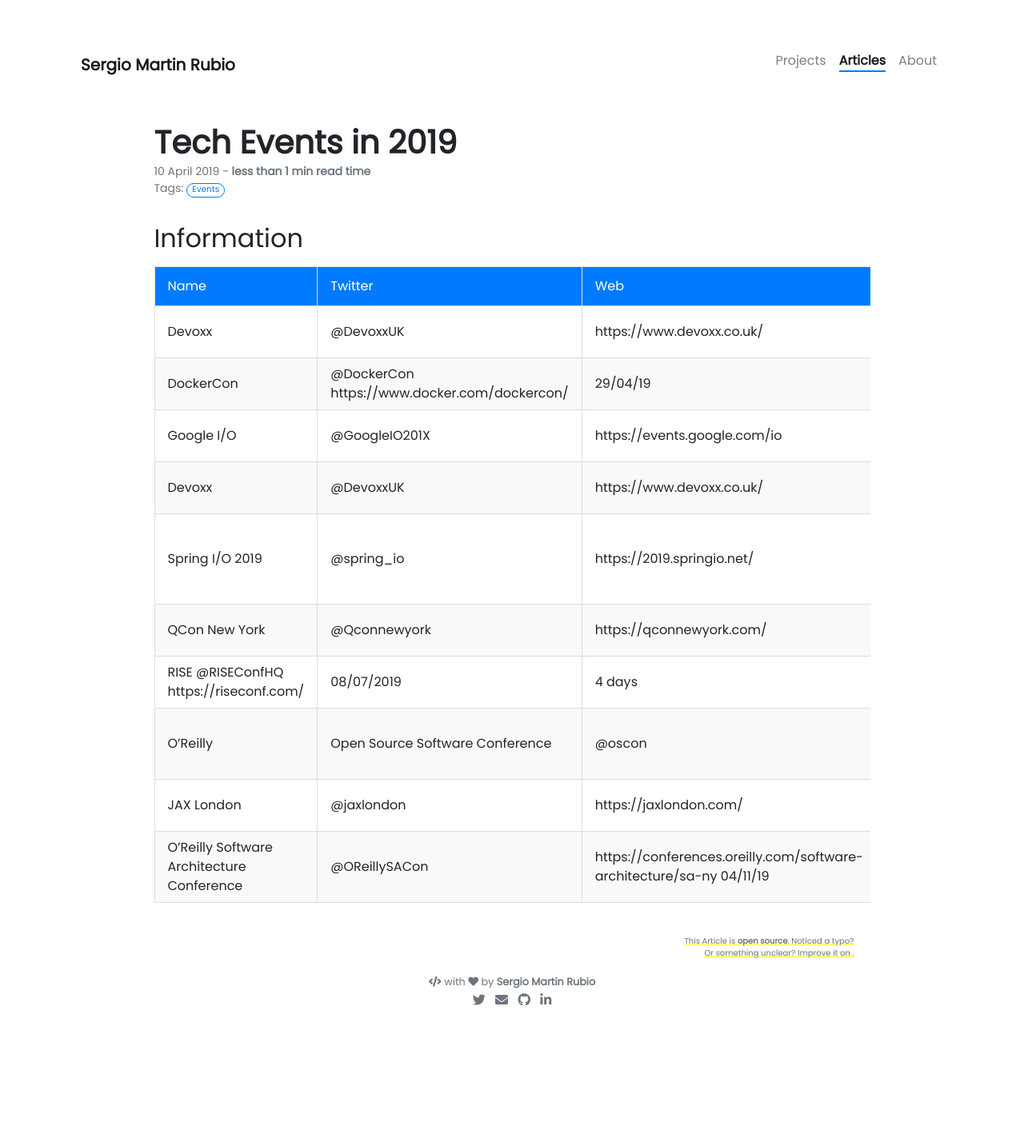
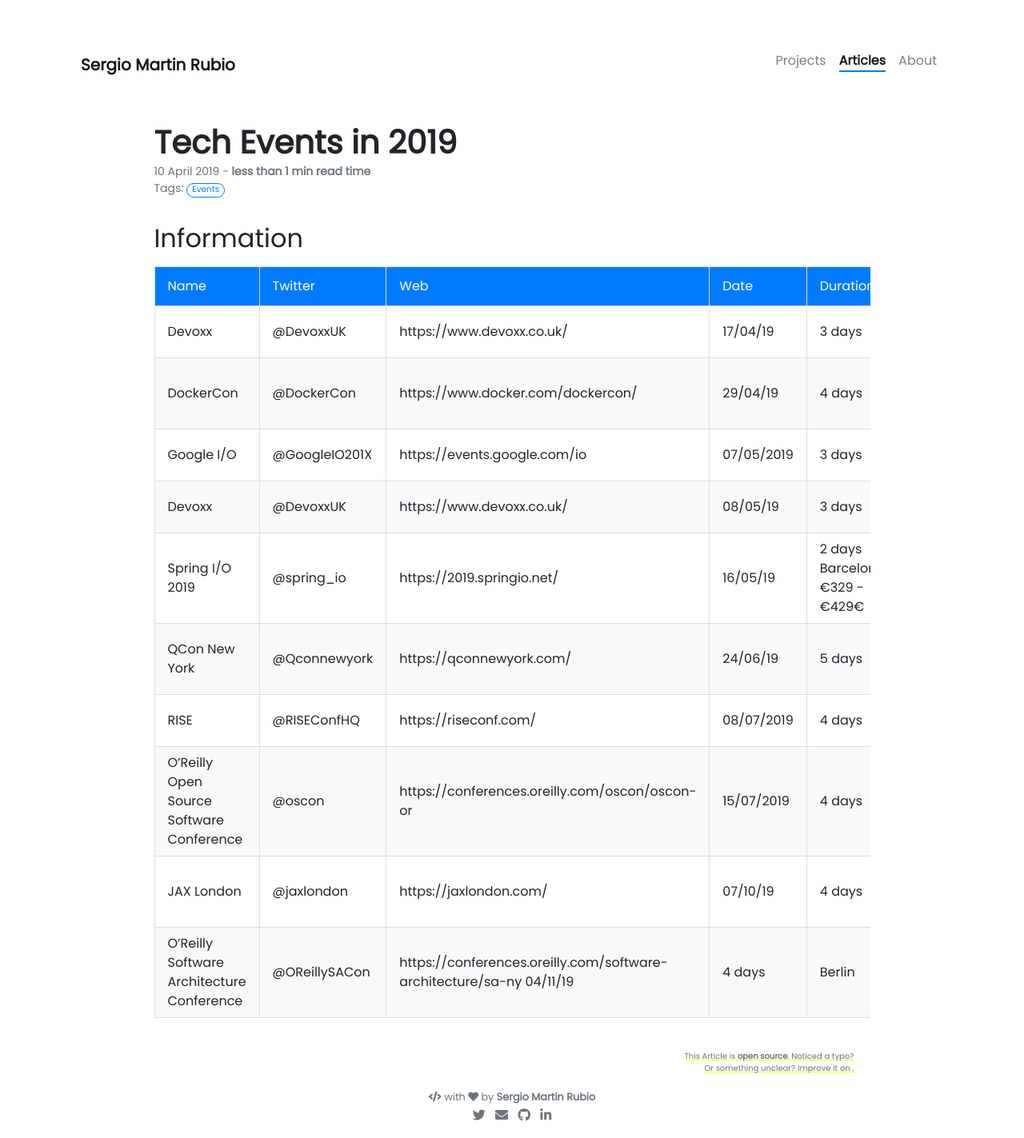
Before and after one commit to jackhman/sergio-martin-rubio-site, a Jekyll site: the page built from _posts/2019-04-10-tech-events-in-2019.md, in a window 1280 px wide. Shown: the whole page at 80% size. Built offline with Jekyll 4.4.1, drawn with Linux system fonts in a browser that asks for light colours; nearby versions of some CDN libraries; our own code applies the rules of GitHub Pages for plain Markdown files; comment, search, counter and statistics services are not loaded; before the commit the page ends 1279 px from its top, so only the background shows below that.

Commit message:
update article

```diff
--- a/_posts/2019-04-10-tech-events-in-2019.md
+++ b/_posts/2019-04-10-tech-events-in-2019.md
@@ -11,12 +11,12 @@
 Name | Twitter | Web | Date | Duration | Location | Price
 ---------|----------|---------|---------|---------|---------|---------
 Devoxx | @DevoxxUK |	https://www.devoxx.co.uk/ |	17/04/19 |	3 days |	Paris |	$210 - $605
-DockerCon |	@DockerCon	https://www.docker.com/dockercon/ |	29/04/19 |	4 days |	San Francisco |	$1,080 - $1,700
+DockerCon |	@DockerCon |	https://www.docker.com/dockercon/ |	29/04/19 |	4 days |	San Francisco |	$1,080 - $1,700
 Google I/O |	@GoogleIO201X |	https://events.google.com/io |	07/05/2019 |	3 days |	Mountain View |	$1,150
 Devoxx |	@DevoxxUK |	https://www.devoxx.co.uk/ |	08/05/19 |	3 days |	London |	£225 - £585
 Spring I/O 2019 |	@spring_io |	https://2019.springio.net/ |	16/05/19 |	2 days	Barcelona	€329 - €429€
 QCon New York |	@Qconnewyork |	https://qconnewyork.com/ |	24/06/19 |	5 days |	New York |	$1,565 - $2,095
-RISE	@RISEConfHQ	https://riseconf.com/ |	08/07/2019 |	4 days |	Honk Kong |	$680 - $929
-O'Reilly | Open Source Software Conference |	@oscon |	https://conferences.oreilly.com/oscon/oscon-or |	15/07/2019 |	4 days |	Portland |	$925 - $1,745
+RISE |	@RISEConfHQ |	https://riseconf.com/ |	08/07/2019 |	4 days |	Honk Kong |	$680 - $929
+O'Reilly Open Source Software Conference |	@oscon |	https://conferences.oreilly.com/oscon/oscon-or |	15/07/2019 |	4 days |	Portland |	$925 - $1,745
 JAX London |	@jaxlondon |	https://jaxlondon.com/ |	07/10/19 |	4 days |	London |	£399 - £649
 O'Reilly Software Architecture Conference |	@OReillySACon |	https://conferences.oreilly.com/software-architecture/sa-ny	04/11/19 |	4 days |	Berlin |	$1,595 - $2,345
```
